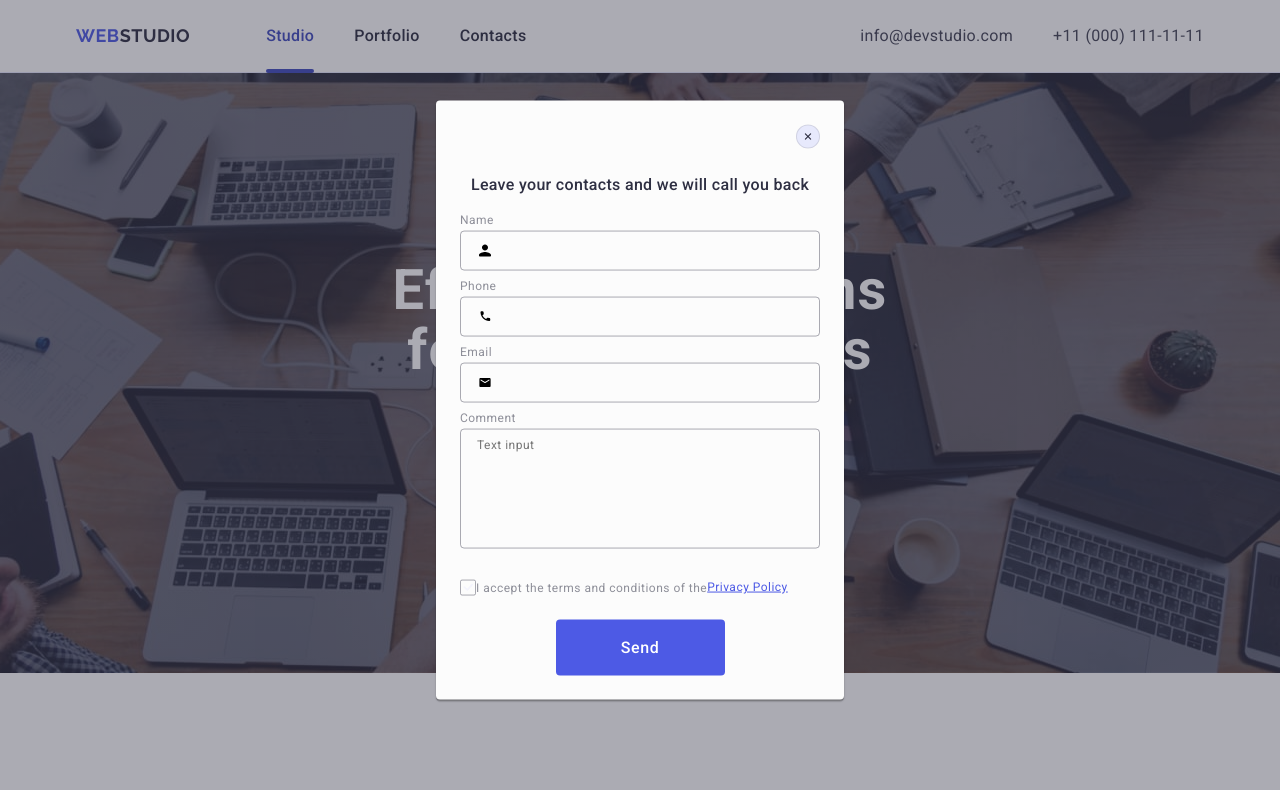
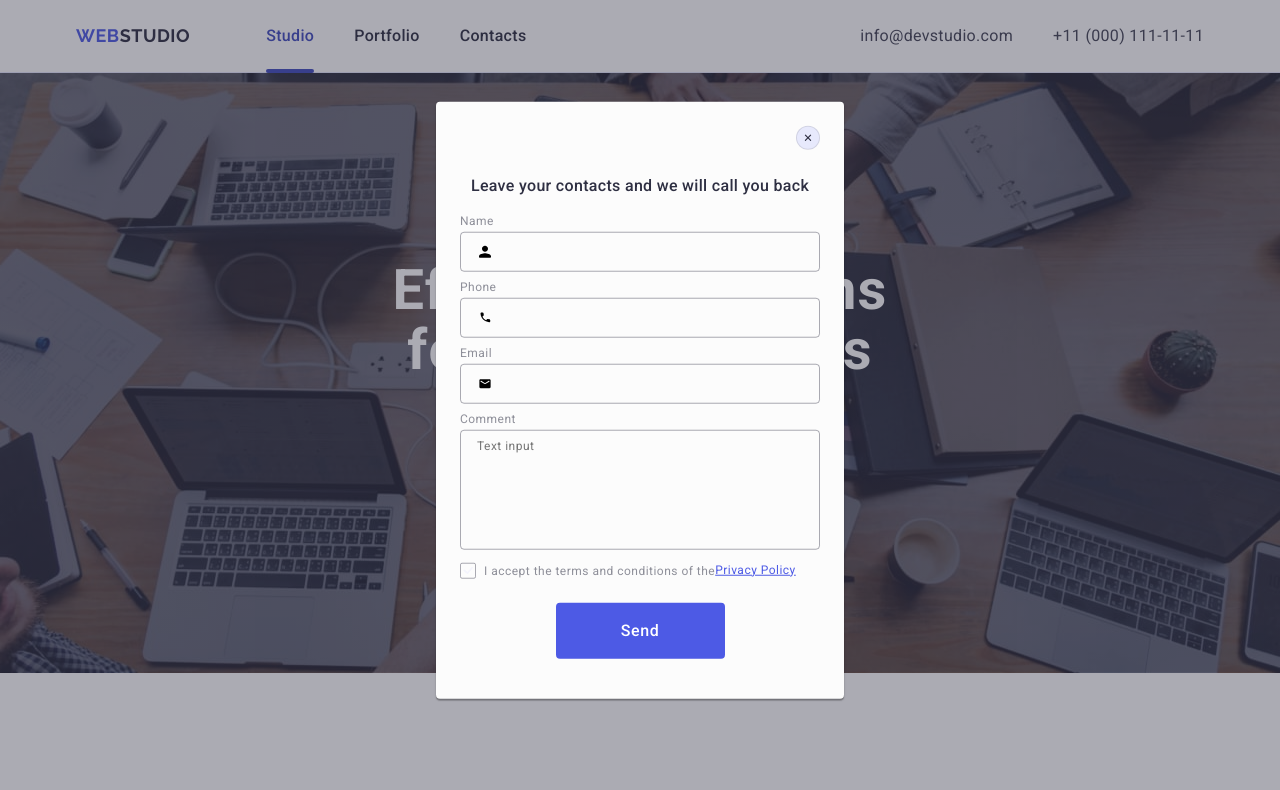
Before and after one commit to Alex-Sea-gull/goit-markup-hw-05, a plain HTML site: page index.html in a window 1280 px wide. Shown: the top 790 px of the page. Drawn offline with nearby package versions, Linux system fonts and the light colour scheme.

Commit message:
fixed-modal-5

```diff
--- a/css/styles.css
+++ b/css/styles.css
@@ -43,6 +43,12 @@ img {
 }
 
 .visually-hidden {
+  position: absolute;
+  width: 1px;
+  height: 1px;
+  margin: -1px;
+  border: 0;
+  padding: 0;
   white-space: nowrap;
   clip-path: inset(100%);
   clip: rect(0 0 0 0);
@@ -710,6 +716,7 @@ img {
 
 .modal-form {
   block-size: border-box;
+  margin-bottom: 16px;
 }
 
 .modal-form-div {
@@ -741,10 +748,7 @@ img {
   transition: border-color 250ms cubic-bezier(0.4, 0, 0.2, 1);
 }
 
-.modal-input:hover {
-  border-color: #4d5ae5;
-}
-
+.modal-input:hover,
 .modal-input:focus {
   border-color: #4d5ae5;
 }
@@ -808,7 +812,7 @@ img {
   display: inline-flex;
   justify-content: center;
   align-items: center;
-  margin: 0;
+  margin-right: 8px;
   width: 16px;
   height: 16px;
   border-radius: 2px;
```
